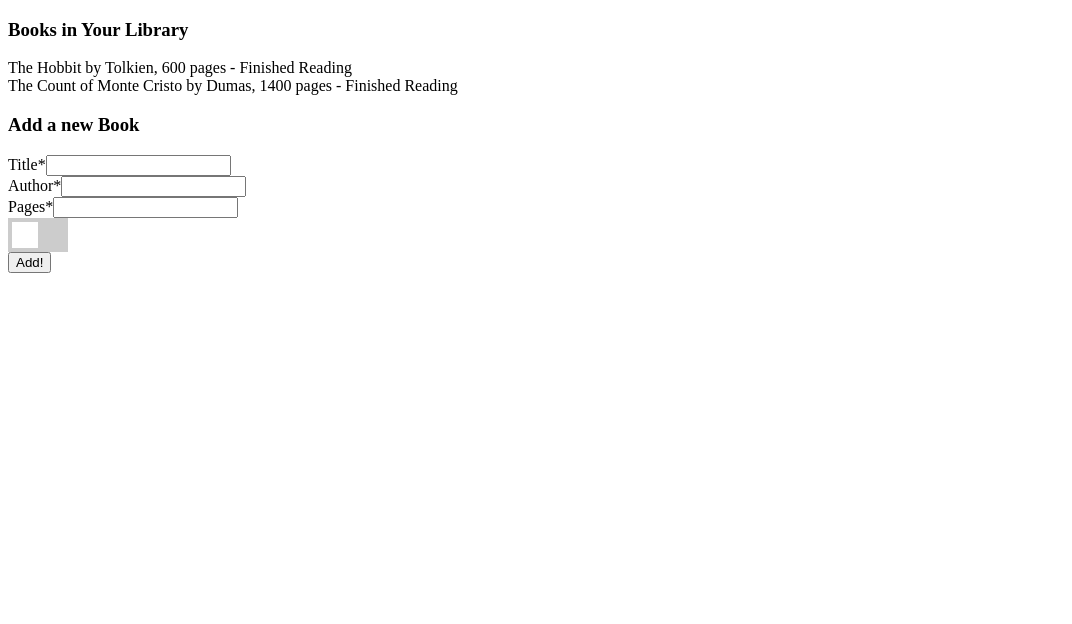
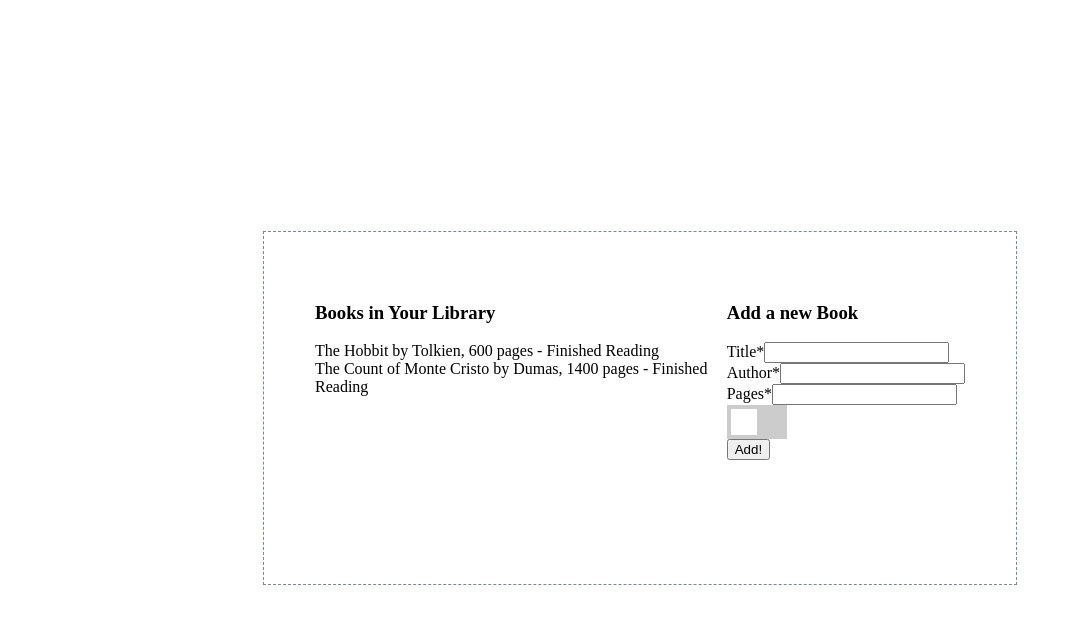
Before and after one commit to waylandsingh/Odin-Library, a plain HTML site: page index.html in a window 1280 px wide. Shown: the whole page, without its empty margins (0-1072 px from the left). Drawn offline with Linux system fonts and the light colour scheme.

Commit message:
added unique ids to div in prep for 'remove'

```diff
--- a/index.html
+++ b/index.html
@@ -9,6 +9,7 @@
 </head>
 
 <body>
+    <div id="root">
         <div id="container">
             <div id= "booklist-container">
                 <h3>Books in Your Library</h3>
@@ -20,11 +21,11 @@
             <div id="add-book">
                 <h3>Add a new Book</h3>
                 <div id="add-book-details">
-                <div><label>Title*</label><input type="text" name="title" required></div>
-                <div><label>Author*</label><input type="text" name="author" required></div>
-                <div><label>Pages*</label><input type="number" name="pages" required></div>
+                    <div class="standard-input"><label>Title*</label><input type="text" name="title" required></div>
+                    <div class="standard-input"><label>Author*</label><input type="text" name="author" required></div>
+                    <div class="standard-input"><label>Pages*</label><input type="number" name="pages" required></div>
 
-                <div><label class="switch">
+                    <div class="toggle-input"><label class="switch">
                         <input type="checkbox" name="readStatus">
                         <span class="slider"></span>
                     </label>
@@ -33,7 +34,7 @@
                 </div>
             </div>
         </div>
-
+    </div>
     <script src="logic.js"></script>
 
 </body>
--- a/logic.js
+++ b/logic.js
@@ -1,4 +1,7 @@
+// these might be defined as react components instead?
 function Book(title, author, pages, readStatus) {
+    this.uid = Date.now() + title
+    //consider hashing the title/information to generate uids instead
     this.title = title
     this.author = author
     this.pages = pages
@@ -9,6 +12,7 @@ Book.prototype.info = function() {
     return `${this.title} by ${this.author}, ${this.pages} pages - ${this.readStatus}`
 }
 
+// store the Books in an array for now
 let myLibrary = []
 
 function addBookToLib(lib, title, author, pages, readStatus) {
@@ -16,18 +20,24 @@ function addBookToLib(lib, title, author, pages, readStatus) {
     myLibrary.push(new Book(title, author, pages, readStatus))
 }
 
+// Example books
 addBookToLib(myLibrary, 'The Hobbit', 'Tolkien', '600', 'Finished Reading')
 addBookToLib(myLibrary, 'The Count of Monte Cristo', 'Dumas', '1400', 'Finished Reading')
 
-// select the display area
+// select the display area and render the text
+// React version could render different components
 let infoSection = document.querySelector('#list-info')
 function render() {
     infoSection.innerText = ''
     myLibrary.forEach((book) => {
         let d = document.createElement('div')
-        // maybe rework to have more semantic structure
-        // think about CSS/display, size, class of the div!
+        // associate with title so that removal can filter the library
+        d.setAttribute('id', book.uid)
+        // add a button that will remove the book and call render
+        // include text with the book information
         d.innerText = book.info()
+
+        // append the complete section to the entry
         infoSection.appendChild(d)
     })
 }
@@ -40,13 +50,19 @@ render()
 // on click, console.log all of the info in the inputs
 //find the button ->
 document.querySelector('#add-button').addEventListener('click', ()=>{
-    let formFields = document.querySelectorAll("#add-book-details input")
+    let formFields = document.querySelectorAll(".standard-input input")
     let info = {}
     formFields.forEach((f)=>{
         info[f.name] = f.value
     })
 
+    let toggleField = document.querySelectorAll(".toggle-input input")
+    toggleField.forEach((f) =>{
+        console.log(f.checked)
+        info[f.name] = f.checked ? 'Finished Reading' : 'Not Read'
+    })
+
     addBookToLib(myLibrary, ...Object.values(info))
     render()
-    // console.log(info)
+    console.log
 })
--- a/styles.css
+++ b/styles.css
@@ -1,3 +1,22 @@
+#root {
+  height: 100vh;
+  display: flex;
+  justify-content: center;
+  align-items: center;
+}
+#container {
+  display: flex;
+  justify-content: space-around;
+  padding: 4%;
+  max-width: 650px;
+  height: 250px;
+  border: 1px dashed lightslategray;
+}
+
+#booklist-container {
+  flex:1
+}
+
 /* toggle slider */
 
 .switch {
```
Lines whose indentation alone changed are shown as unchanged.
